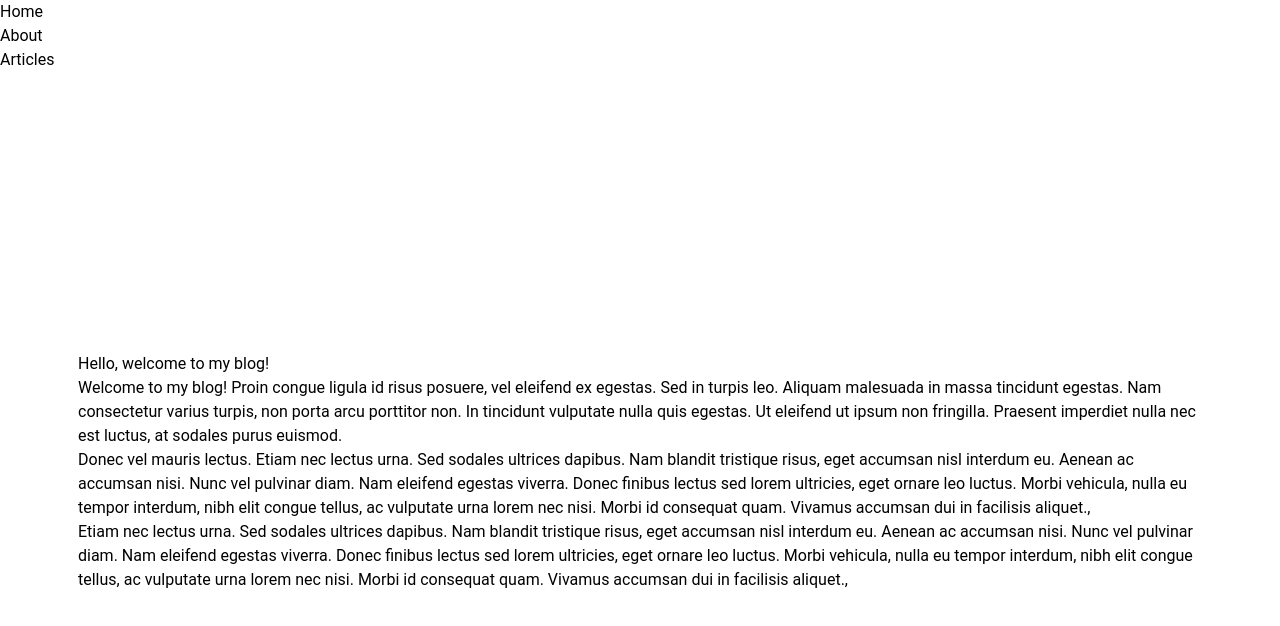
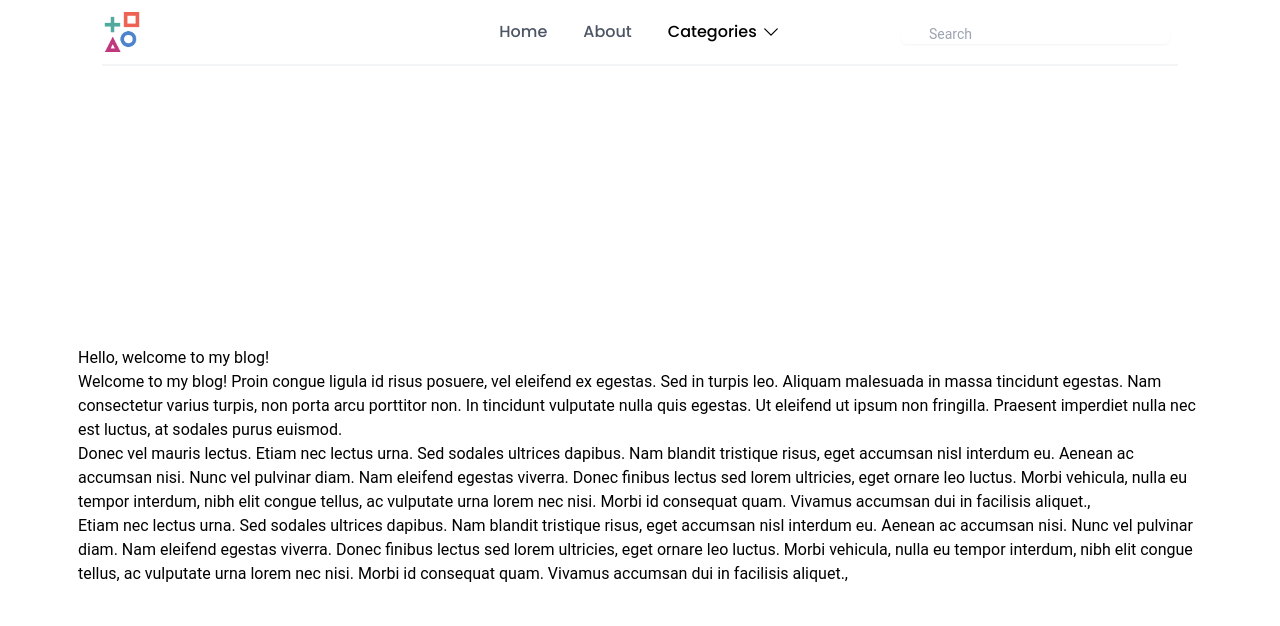
Before and after one commit to raffaez/codewise-blog, a React (Vite) app in the folder web/: page / in a window 1280 px wide. Shown: the top 626 px of the page. Built offline with nearby package versions, Linux system fonts and the light colour scheme.

Commit message:
style: navbar

```diff
--- a/web/src/components/Navbar.tsx
+++ b/web/src/components/Navbar.tsx
@@ -1,21 +1,142 @@
-import React from "react";
+import { Popover, Transition } from "@headlessui/react";
+import React, { Fragment } from "react";
 import { Link } from "react-router-dom";
+import {
+  Bars3Icon,
+  ChevronDownIcon,
+  ComputerDesktopIcon,
+  FilmIcon,
+  ListBulletIcon,
+  PuzzlePieceIcon,
+} from "@heroicons/react/24/outline";
+import { Input } from "postcss";
+
+const categories = [
+  {
+    name: "All",
+    icon: ListBulletIcon,
+    href: "/articles",
+  },
+  {
+    name: "Games",
+    icon: PuzzlePieceIcon,
+    href: "/articles/games",
+  },
+  {
+    name: "Movies",
+    icon: FilmIcon,
+    href: "/articles/movies",
+  },
+  {
+    name: "Technology",
+    icon: ComputerDesktopIcon,
+    href: "/articles/tech",
+  },
+];
+
+function classNames(...classes: string[]) {
+  return classes.filter(Boolean).join("");
+}
 
 function Navbar() {
   return (
-    <nav>
-      <ul>
-        <li>
-          <Link to="/">Home</Link>
-        </li>
-        <li>
-          <Link to="/about">About</Link>
-        </li>
-        <li>
-          <Link to="/articles">Articles</Link>
-        </li>
-      </ul>
-    </nav>
+    <Popover className="relative bg-white">
+      <div className="max-w-[1124px] mx-auto px-6">
+        <div className="flex items-center justify-between border-b-2 border-gray-100 py-3 md:justify-start md:space-x-10">
+          <div className="flex justify-start lg:w-0 lg:flex-1">
+            <a href="#">
+              <span className="sr-only">MyBlog</span>
+              <img className="h-8 w-auto sm:h-10" src="/logo.png" />
+            </a>
+          </div>
+
+          <div className="-my-2 -mr-2 md:hidden">
+            <Popover.Button className="inline-flex items-center justify-center rounded-md bg-white p-2 text-gray-400 hover:bg-gray-100 hover:text-gray-500 focus:outline-none focus:ring-inset focus:ring-indigo-500">
+              <span className="sr-only">Open menu</span>
+              <Bars3Icon className="h-6 w-6" aria-hidden="true" />
+            </Popover.Button>
+          </div>
+
+          <Popover.Group as="nav" className="hidden space-x-5 md:flex">
+            <a
+              href="/"
+              className="text-base font-poppins font-medium text-gray-600 hover:bg-purple-300 p-2 hover:text-gray-50 rounded-md transition ease-out duration-200"
+            >
+              Home
+            </a>
+            <a
+              href="/about"
+              className="text-base font-poppins font-medium text-gray-600 hover:bg-purple-300 p-2 hover:text-gray-50 rounded-md transition ease-out duration-200"
+            >
+              About
+            </a>
+            <Popover className="relative">
+              {({ open }) => (
+                <>
+                  <Popover.Button
+                    className={classNames(
+                      open ? "text-gray-600" : "text-purple-400",
+                      "group inline-flex items-center rounded-md bg-white text-base font-medium p-2 hover:text-purple-400 focus:outline-none"
+                    )}
+                  >
+                    <span className="font-poppins">Categories</span>
+                    <ChevronDownIcon
+                      className={classNames(
+                        open ? "text-gray-600" : "text-purple-400",
+                        "h-5 w-5 ml-1 group-hover:text-gray-500"
+                      )}
+                      aria-hidden="true"
+                    />
+                  </Popover.Button>
+
+                  <Transition
+                    as={Fragment}
+                    enter="transition ease-out duration-200"
+                    enterFrom="opacity-0 translate-y-1"
+                    enterTo="opacity-100 translate-y-0"
+                    leave="transition ease-in duration-150"
+                    leaveFrom="opacity-100 translate-y-0"
+                    leaveTo="opacity-0 translate-y-1"
+                  >
+                    <Popover.Panel className="absolute z-10 -ml-4 mt-3 w-screen max-w-md transform px-2 sm:px-0 lg:left-1/2 lg:ml-0 lg:-translate-x-1/2">
+                      <div className="relative grid gap-6 bg-white px-5 py-6 sm:gap-8 sm:p-8">
+                        {categories.map((category) => (
+                          <a
+                            key={category.name}
+                            href={category.href}
+                            className="-m-3 flex items-start rounded-lg p-3 hover:bg-gray-50"
+                          >
+                            <category.icon
+                              className="h-6 w-6 flex-shrink-0 text-purple-300"
+                              aria-hidden
+                            />
+                            <p className="text-base font-medium text-gray-900 ml-4">
+                              {category.name}
+                            </p>
+                          </a>
+                        ))}
+                      </div>
+                    </Popover.Panel>
+                  </Transition>
+                </>
+              )}
+            </Popover>
+          </Popover.Group>
+
+          <div className="items-center justify-end md:flex md:flex-1 lg:w-0">
+            <div className="relative mt-1 mr-2 rounded-md shadow-sm">
+              <input
+                type="text"
+                name="search"
+                id="search"
+                placeholder="Search"
+                className="block w-full text-base rounded-md border-gray-800 pl-7 pr-12 focus:outline-none focus:border-indigo-500 focus:ring-indigo-500 sm:text-sm"
+              />
+            </div>
+          </div>
+        </div>
+      </div>
+    </Popover>
   );
 }
 
```
